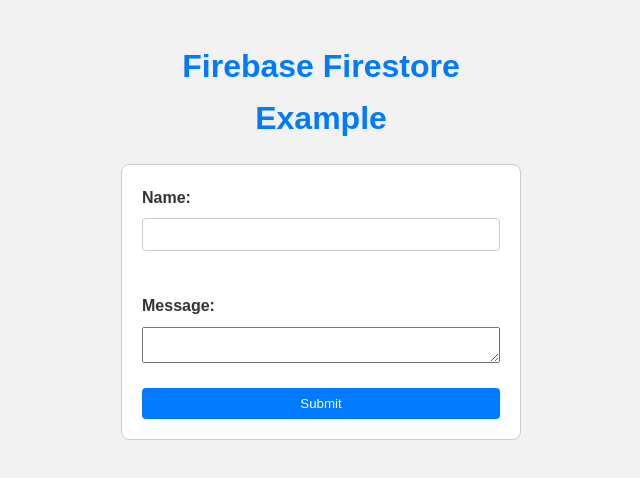
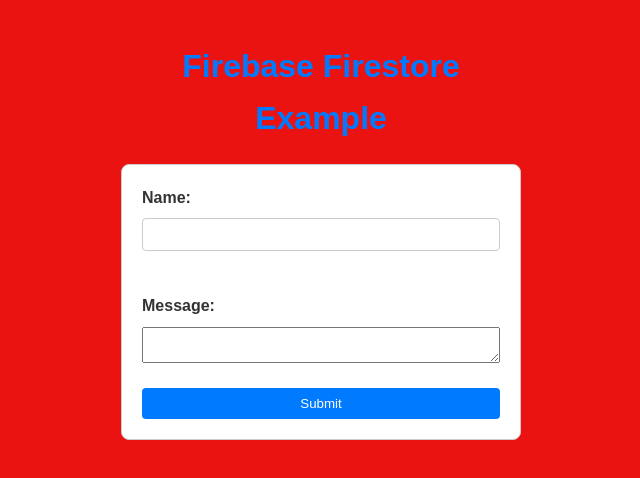
Before and after one commit to jheancarlo/jhean, a plain HTML site: page index.html in a window 1280 px wide. Shown: the whole page, without its empty margins (319-959 px from the left). Drawn offline with Linux system fonts and the light colour scheme; no server answers.

Commit message:
Add files via upload

```diff
--- a/index.html
+++ b/index.html
@@ -85,7 +85,7 @@
           max-width: 400px;
           margin: 0 auto;
           padding: 20px;
-          background-color: #f2f2f2;
+          background-color: #eb1212;
       }
 
       h1 {
```
